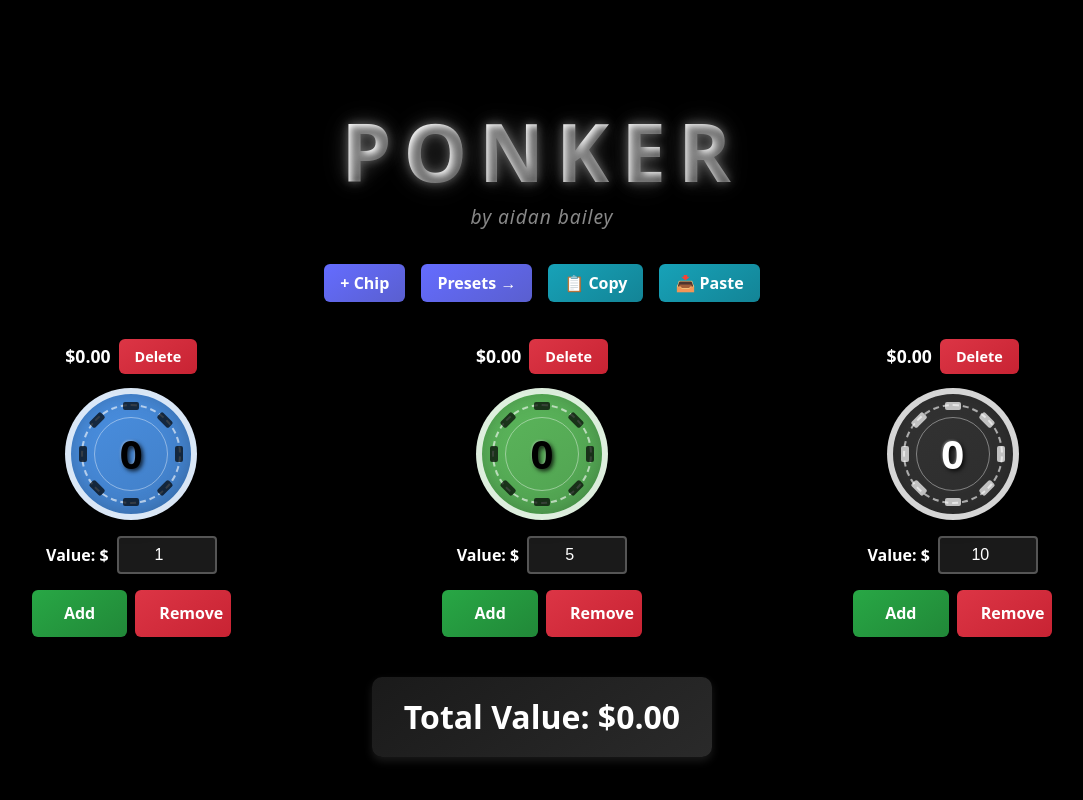
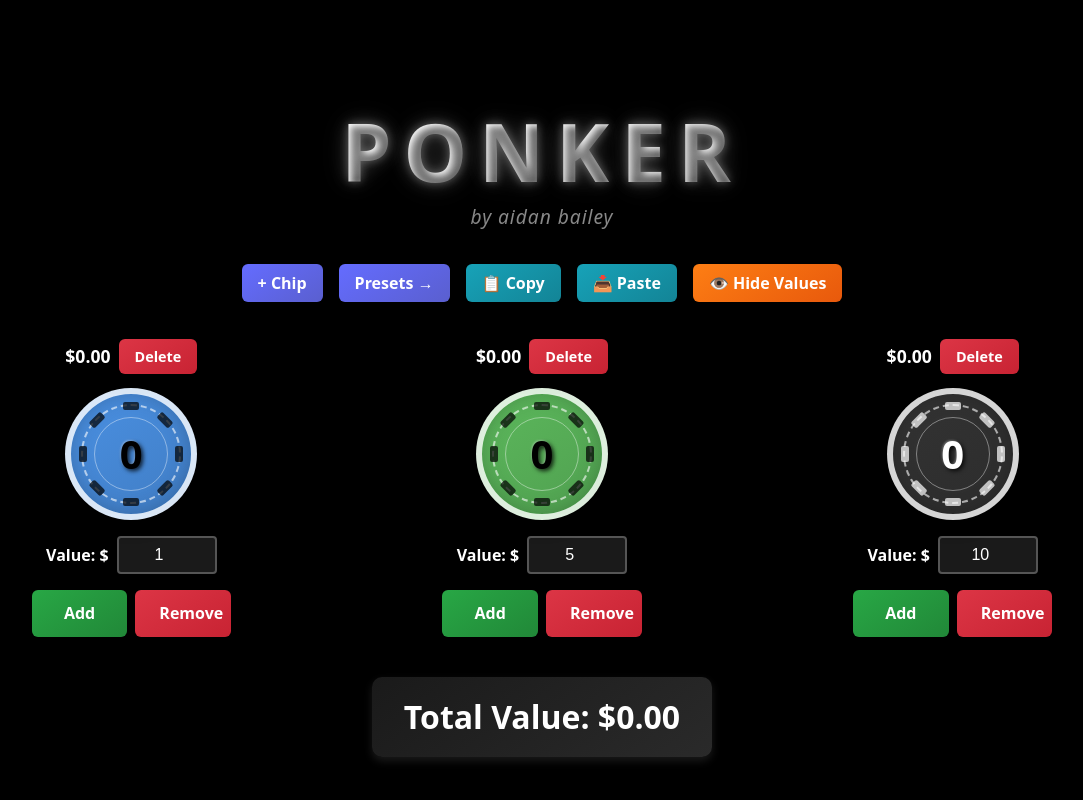
Before and after one commit to aidanlbailey/ponker, a React (Vite) app: page / in a window 1280 px wide. Shown: the top 800 px of the page, without its empty margins (98-1181 px from the left). Built offline with nearby package versions, Linux system fonts and the light colour scheme.

Commit message:
Hide values button

```diff
--- a/src/App.css
+++ b/src/App.css
@@ -179,7 +179,7 @@ body {
   animation: slideIn 0.7s ease-out;
 }
 
-.add-chip-type-btn, .presets-toggle-btn, .clipboard-btn {
+.add-chip-type-btn, .presets-toggle-btn, .clipboard-btn, .total-toggle-btn {
   padding: 0.5rem 1rem;
   background: linear-gradient(145deg, #646cff, #5a5fcf);
   color: white;
@@ -196,7 +196,11 @@ body {
   background: linear-gradient(145deg, #17a2b8, #138496);
 }
 
-.add-chip-type-btn:hover, .presets-toggle-btn:hover, .clipboard-btn:hover {
+.total-toggle-btn {
+  background: linear-gradient(145deg, #fd7e14, #e8590c);
+}
+
+.add-chip-type-btn:hover, .presets-toggle-btn:hover, .clipboard-btn:hover, .total-toggle-btn:hover {
   transform: translateY(-2px);
   box-shadow: 0 4px 8px rgba(100, 108, 255, 0.3);
 }
@@ -205,7 +209,11 @@ body {
   box-shadow: 0 4px 8px rgba(23, 162, 184, 0.3);
 }
 
-.add-chip-type-btn:active, .presets-toggle-btn:active, .clipboard-btn:active {
+.total-toggle-btn:hover {
+  box-shadow: 0 4px 8px rgba(253, 126, 20, 0.3);
+}
+
+.add-chip-type-btn:active, .presets-toggle-btn:active, .clipboard-btn:active, .total-toggle-btn:active {
   animation: buttonPress 0.1s ease;
 }
 
--- a/src/App.jsx
+++ b/src/App.jsx
@@ -38,6 +38,7 @@ function App() {
   const [animatingChips, setAnimatingChips] = useState({})
   const [addingChip, setAddingChip] = useState(null)
   const [removingChip, setRemovingChip] = useState(null)
+  const [showTotalValue, setShowTotalValue] = useState(true)
 
   const presets = [
     {
@@ -146,6 +147,11 @@ function App() {
     triggerHaptic('light')
   }
 
+  const toggleTotalValue = () => {
+    setShowTotalValue(!showTotalValue)
+    triggerHaptic('light')
+  }
+
   const copyToClipboard = async () => {
     const chipData = Object.entries(chips).map(([chipId, chip]) => {
       return `${chipId}: ${chip.count} chips @ $${chip.value.toFixed(2)} each (${chip.color})`
@@ -224,6 +230,10 @@ function App() {
         <button onClick={loadFromClipboard} className="clipboard-btn">
           📥 Paste
         </button>
+
+        <button onClick={toggleTotalValue} className="total-toggle-btn">
+          {showTotalValue ? '👁️ Hide Values' : '👁️ Show Values'}
+        </button>
       </div>
 
       {presetsOpen && (
@@ -267,7 +277,9 @@ function App() {
             className={`chip-section ${addingChip === chipId ? 'adding' : ''} ${removingChip === chipId ? 'removing' : ''}`}
           >
             <div className="chip-header">
-              <span className="chip-name">${(chip.value * chip.count).toFixed(2)}</span>
+              {showTotalValue && (
+                <span className="chip-name">${(chip.value * chip.count).toFixed(2)}</span>
+              )}
               {Object.keys(chips).length > 1 && (
                 <button
                   className="delete-chip-btn"
@@ -367,9 +379,11 @@ function App() {
         ))}
       </div>
 
-      <div className="total-value">
-        Total Value: ${getTotalValue().toFixed(2)}
-      </div>
+      {showTotalValue && (
+        <div className="total-value">
+          Total Value: ${getTotalValue().toFixed(2)}
+        </div>
+      )}
     </div>
   )
 }
```
